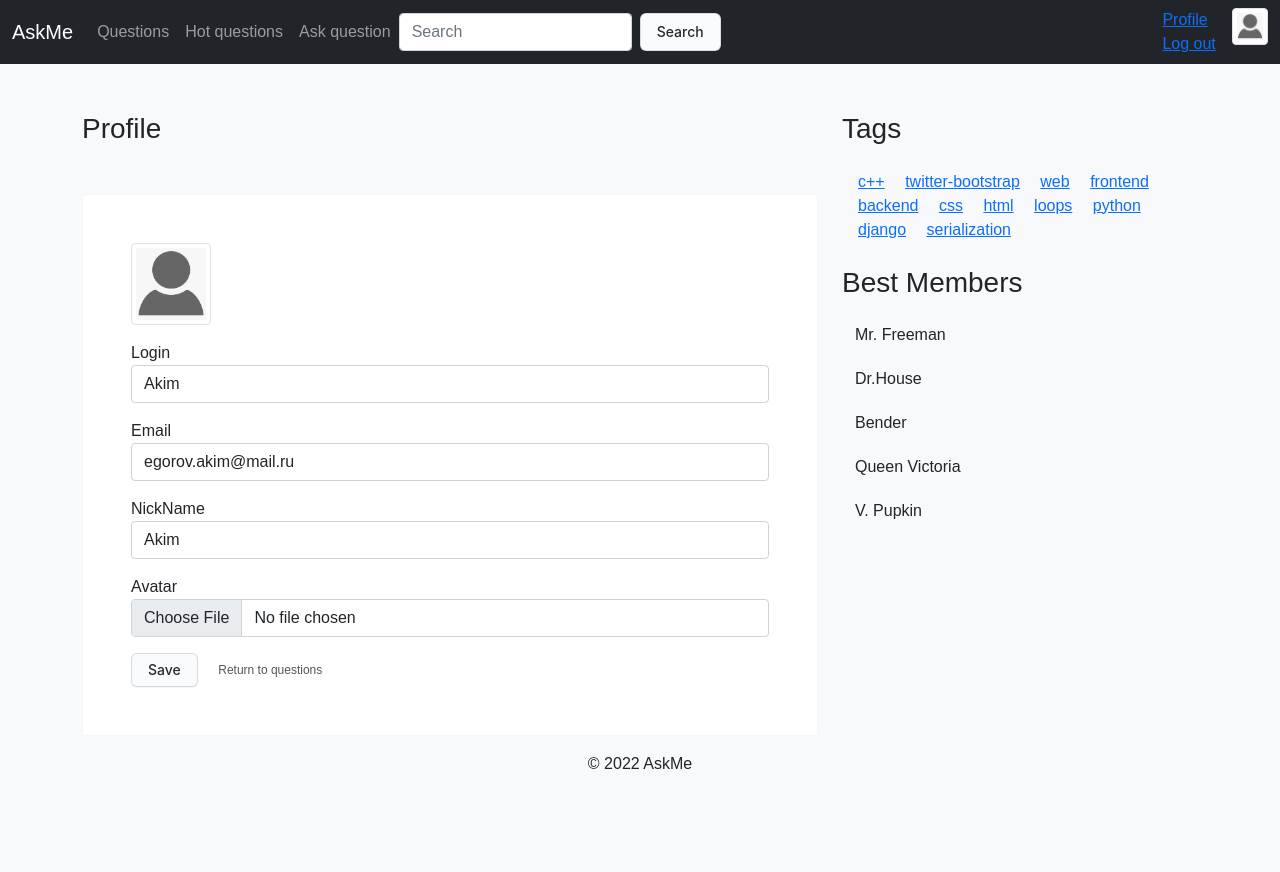
After one commit to AkimEgorov/askme_egorov, a Django app: page /profile in a window 1280 px wide. The commit adds this page. Run offline with Django 4.2, Linux system fonts and the light colour scheme; some libraries are stand-ins or nearby versions.

Commit message:
added profile page & fixed bugs

```diff
--- a/app/views.py
+++ b/app/views.py
@@ -17,7 +17,7 @@ QUESTIONS = [
         "id": i,
         "title": f"Question {i + 1}",
         "hot": True,
-        "tags": [f"lorem ipsum", f"test"],
+        "tags": [f"lorem ipsum", f"django"],
         "text": LOREM_IPSUM,
         "img": "/img/duck.png"
     } for i in range(25)
@@ -58,7 +58,10 @@ def ask(request):
 
 
 def question(request, i: int):
+    pages, page = paginator([answer for answer in ANSWERS if QUESTIONS[i]["id"] == answer["questionId"]], request, PAGINATION_SIZE)
     content = {
+        "paginator": pages,
+        "page_content": page,
         "question": QUESTIONS[i],
         "answers": [answer for answer in ANSWERS if QUESTIONS[i]["id"] == answer["questionId"]]
     }
@@ -72,14 +75,6 @@ def tag(request, tag: str):
         "page_content": page, "tag": tag
     }
     return render(request, "questions_by_tag.html", content)
-
-def member(request, member: str):
-    pages, page = paginator([qstn for qstn in QUESTIONS if member in qstn["member"]], request, PAGINATION_SIZE)
-    content = {
-        "paginator": pages,
-        "page_content": page, "member": member
-    }
-    return render(request, "questions_by_member.html", content)
 
 
 def hot(request):
@@ -97,3 +92,6 @@ def login(request):
 
 def signup(request):
     return render(request, "registration.html")
+
+def profile(request):
+    return render(request, "profile.html")
--- a/askme/urls.py
+++ b/askme/urls.py
@@ -25,9 +25,9 @@ urlpatterns = [
     path('', views.index, name="index"),
     path('hot', views.hot, name="hot"),
     path('tag/<str:tag>', views.tag, name="tag"),
-    path('member/<str:member>', views.member, name="member"),
     path('questions/question<int:i>', views.question, name="question"),
     path('login', views.login, name="login"),
     path('registration', views.signup, name="registration"),
     path('ask', views.ask, name="ask"),
+    path('profile', views.profile, name="profile"),
 ]
--- a/static/css/global.css
+++ b/static/css/global.css
@@ -72,7 +72,7 @@ nav a {
 }
 
 .btn-nav {
-  color: #575656;
+  color: #24292E;
 }
 
 .question a {
--- a/templates/ask.html
+++ b/templates/ask.html
@@ -1,4 +1,8 @@
 {% extends "inc/base.html" %}
+
+{% block user %}
+    {% include "inc/header_not_authorised.html" %}
+{% endblock user %}
 
 <div>
     {% block content %}
@@ -12,7 +16,7 @@
                 <textarea class="form-control" id="text" rows="5"></textarea>
                 <label for="text">Your question</label>
             </div>
-            <div class="md-3 mb-3 form-floating">
+            <div class="md-3 mb-3">
                 <label for="tags">Tags</label>
                 <input type="text" class="form-control tags" id="tags">
             </div>
--- a/templates/inc/base.html
+++ b/templates/inc/base.html
@@ -9,7 +9,8 @@
     <title>Title</title>
 </head>
 <body class="bg-light">
-    {% include "inc/header.html" %}
+    {% block user %}
+    {% endblock user %}
 
     <div class="container">
         <div style="padding-top: 6vh" class="row">
@@ -24,19 +25,18 @@
                 {% endblock %}
 
                 {% block members %}
-                <div class="members my-4">
                     <h3>Best Members</h3>
-                    {% include "inc/members.html" %}
+                    <div class="members row row-cols-1 my-4">{% include "inc/members.html" %}</div>
+                {% endblock %}
+            </div>
+
+            <footer class="bg-light text-center text-lg-start">
+                <div class="text-center p-3">
+                  © 2022 AskMe
                 </div>
-                {% endblock %}
-
-
-            </div>
+            </footer>
         </div>
     </div>
-
-    {% block footer %}
-    {% endblock %}
 
     <!-- Bootstrap -->
     <script src="https://cdn.jsdelivr.net/npm/@popperjs/core@2.9.2/dist/umd/popper.min.js" integrity="sha384-IQsoLXl5PILFhosVNubq5LC7Qb9DXgDA9i+tQ8Zj3iwWAwPtgFTxbJ8NT4GN1R8p" crossorigin="anonymous"></script>
--- /dev/null
+++ b/templates/inc/header_authorised.html
@@ -0,0 +1,43 @@
+{% load static %}
+
+
+
+<nav class="navbar navbar-expand-lg navbar-dark bg-dark ">
+  <div class="container-fluid">
+    <a class="navbar-brand" href="#">AskMe</a>
+    <button class="navbar-toggler" type="button" data-toggle="collapse" data-target="#navbarSupportedContent" aria-controls="navbarSupportedContent" aria-expanded="false" aria-label="Toggle navigation">
+      <span class="navbar-toggler-icon"></span>
+    </button>
+
+    <div class="collapse navbar-collapse" id="navbarSupportedContent">
+      <ul class="navbar-nav mr-auto">
+        <li class="nav-item active">
+          <a class="nav-link" href="{% url "index" %}">Questions</a>
+        </li>
+        <li class="nav-item">
+          <a class="nav-link text-nowrap" href="{% url "hot" %}">Hot questions</a>
+        </li>
+        <li class="nav-item">
+          <a class="nav-link text-nowrap" href="{% url "ask" %}">Ask question</a>
+        </li>
+      </ul>
+      <div class="navbar-collapse">
+        <div class="nav-item me-auto">
+             <form action="" class="d-flex">
+                 <input type="text" class="form-control me-2" placeholder="Search">
+                 <button class="btn btn-outline-success btn-header">Search</button>
+             </form>
+        </div>
+        <div class="col-sm-12 col-md-1 d-flex justify-content-end">
+          <div class="row row-cols-1 me-1">
+            <div class="col">
+              <a class="nav-item link-primary" href="{% url "profile" %}">Profile</a>
+            </div>
+            <div class="col">
+              <a class="nav-item text-nowrap link-primary" href="#">Log out</a>
+            </div>
+          </div>
+          <img style="height: 50%; width: 50%; object-fit: cover" class="img-thumbnail" src="static/img/no_avatar.png">
+        </div>
+    </div>
+</nav>
--- a/templates/inc/header.html
+++ b/templates/inc/header_not_authorised.html
@@ -3,6 +3,7 @@
 
 
 <nav class="navbar navbar-expand-lg navbar-dark bg-dark ">
+  <div class="container-fluid">
     <a class="navbar-brand" href="#">AskMe</a>
     <button class="navbar-toggler" type="button" data-toggle="collapse" data-target="#navbarSupportedContent" aria-controls="navbarSupportedContent" aria-expanded="false" aria-label="Toggle navigation">
       <span class="navbar-toggler-icon"></span>
@@ -21,7 +22,7 @@
         </li>
       </ul>
       <div class="navbar-collapse">
-        <div class="nav-item me-4">
+        <div class="nav-item me-auto">
              <form action="" class="d-flex">
                  <input type="text" class="form-control me-2" placeholder="Search">
                  <button class="btn btn-outline-success btn-header">Search</button>
@@ -31,6 +32,5 @@
             <a class="btn" href="{% url "login" %}">Login In</a>
             <a class="btn" href="{% url "registration" %}">Register</a>
         </form>
-
     </div>
   </nav>
--- a/templates/inc/members.html
+++ b/templates/inc/members.html
@@ -1,3 +1,5 @@
-<a href="{% url "member" "Mr. Freeman" %}" style="padding-left: 16px">Mr. Freeman</a>
-<a href="{% url "member" "Dr. House" %}" style="padding-left: 16px">Dr. House</a>
-<a href="{% url "member" "Bender" %}" style="padding-left: 16px">Bender</a>
+<div class="mb-1" style="padding-left: 25px"><p>Mr. Freeman</p></div>
+<div class="mb-1" style="padding-left: 25px"><p>Dr.House</p></div>
+<div class="mb-1" style="padding-left: 25px"><p>Bender</p></div>
+<div class="mb-1" style="padding-left: 25px"><p>Queen Victoria</p></div>
+<div class="mb-1" style="padding-left: 25px"><p>V. Pupkin</p></div>
--- a/templates/index.html
+++ b/templates/index.html
@@ -1,4 +1,8 @@
 {% extends "inc/base.html" %}
+
+{% block user %}
+    {% include "inc/header_authorised.html" %}
+{% endblock user %}
 
 <div class="pagination">
     {% block content %}
--- a/templates/login.html
+++ b/templates/login.html
@@ -1,4 +1,8 @@
 {% extends "inc/base.html" %}
+
+{% block user %}
+    {% include "inc/header_not_authorised.html" %}
+{% endblock user %}
 
 {% block content %}
     <h3 class="mb-5">Log In</h3>
--- /dev/null
+++ b/templates/profile.html
@@ -0,0 +1,36 @@
+{% extends "inc/base.html" %}
+
+{% block user %}
+    {% include "inc/header_authorised.html" %}
+{% endblock user %}
+
+{% load static %}
+
+{% block content %}
+    <h3 class="mb-5">Profile</h3>
+    <div class="card p-5">
+        <form class="form">
+            <div class="col-md-3 mb-3 justify-content-center align-items-center">
+                <img style="height: 50%; width: 50%; object-fit: cover" class="img-thumbnail" src="static/img/no_avatar.png">
+            </div>
+            <div class="mb-3">
+                <label>Login</label>
+                <input type="text" class="form-control" id="login" value="Akim">
+            </div>
+            <div class="mb-3">
+                <label>Email</label>
+                <input type="email" class="form-control" id="email" value="egorov.akim@mail.ru">
+            </div>
+            <div class="mb-3">
+                <label>NickName</label>
+                <input type="text" class="form-control" id="nickname" value="Akim">
+            </div>
+            <div class="mb-3">
+                <label>Avatar</label>
+                <input class="form-control" type="file" id="avatar">
+              </div>
+            <input type="submit" class="btn" value="Save"></input>
+            <a style="font-size: 12px; color:#575656; text-decoration: none; margin-left: 16px" href="{% url "index" %}">Return to questions</a>
+        </form>
+    </div>
+{% endblock %}
--- a/templates/questions_by_tag.html
+++ b/templates/questions_by_tag.html
@@ -1,4 +1,10 @@
 {% extends "inc/base.html" %}
+
+{% block user %}
+    {% include "inc/header_authorised.html" %}
+{% endblock user %}
+
+{% load static %}
 
 <div class="pagination">
     {% block content %}
```
Also changed, not shown: templates/question_page.html (+10 -1 lines), templates/questions_by_member.html (deleted, +0 -17 lines), templates/registration.html (+13 -0 lines), static/img/no_avatar.png (added).
